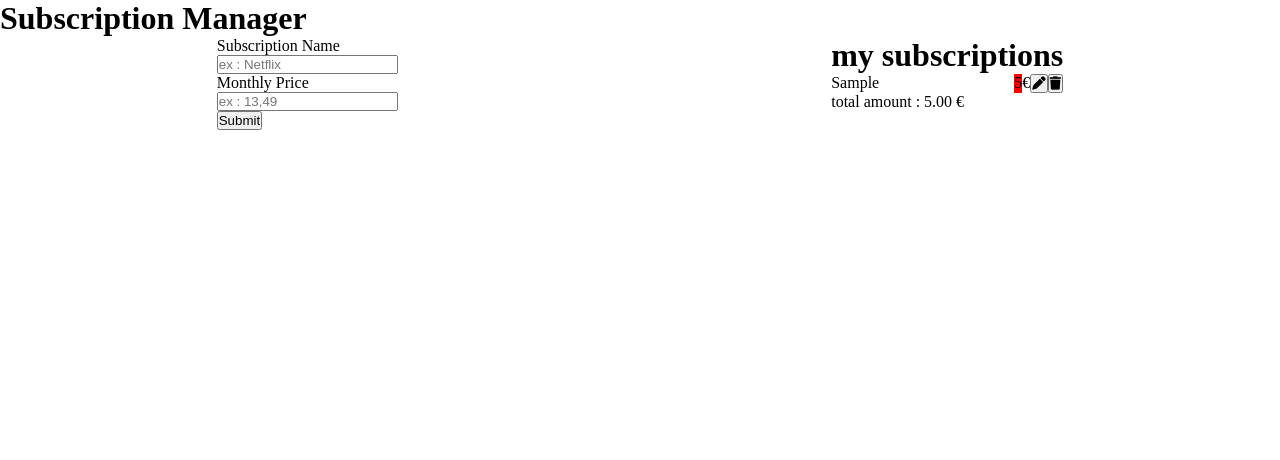
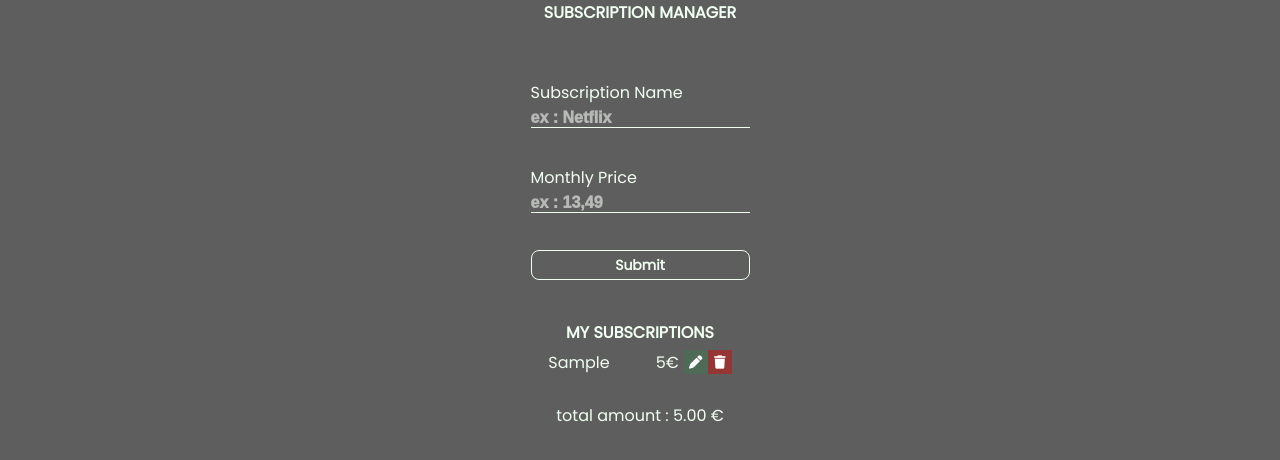
Before and after one commit to theBoldest/subscription_managemer, a plain HTML site: page index.html in a window 1280 px wide. Both pictures are taken after typing "Sample", "5" into the empty fields and a click on the button "Submit". Drawn offline with Linux system fonts and the light colour scheme; a web font is replaced by a local one.

Commit message:
Update style.css

```diff
--- a/style.css
+++ b/style.css
@@ -5,24 +5,159 @@
     box-sizing: border-box;
 }
 
+body{
+    font-family: 'Poppins', sans-serif;
+    background-color: rgb(94, 94, 94);
+    color: honeydew;
+}
 .content-container{
     display: flex;
     justify-content: space-around;
+    height: 100vh;
+    flex-direction: column;
+    align-items: center;
+}
+h1{
+    display: flex;
+    justify-content: center;
+    font-size: 1rem;
+    text-transform:uppercase;
+    color: honeydew;
+    padding-bottom: 5px;
+}
+.title{
+    display: flex;
+    justify-content: center;
+    margin-bottom: 50px;
 }
 
+.montant-total{
+    margin-top: 20px;
+    padding: 8px;
+    border-radius: 8px;
+}
+/* inputs */
+.name, .price{
+    background-color: rgb(94, 94, 94);
+    border: none;
+    border-bottom: solid 1px honeydew;
+    color: honeydew;
+    font-size: 1rem;
+    font-weight: 1000;
+    background: none;
+}
+
+.name::after{
+    border: none;
+    border-color: red;
+}
+::placeholder {
+    color: rgb(183, 185, 183);
+    font-size: 1 rem;
+  }
+
+input:focus::placeholder {
+    color: transparent;
+  }
+/* 2 containers */
+
+.left{
+    height: 25vh;
+    display: flex;
+    flex-direction: column;
+    justify-content: space-between;
+    position: absolute;
+    top: 80px;
+}
+.right{
+    position: absolute;
+    top: 40vh;
+}
+
+/* button */
+
+
+/* list */
+span{
+  padding-right: 5px;
+}
 .abo{
     display: flex;
+    margin-right: 0px;
     justify-content: space-between;
     list-style-type: none;
+    align-content: center;
 }
 
 .abo li{
     flex: 1;
+    padding-right: 10px;
+}
+
+.fa-pen{
+    pointer-events: none;
+    color: white;
+
 }
 .fa-trash{
     pointer-events: none;
+    color: white;
+
 }
 
-.abo-price{
-    background: red;
+.trashAbo{
+    height: 1.5rem;
+    width: 1.5rem;
+    background-color: rgb(148, 54, 54);
+	border-style: none;
 }
+
+.modifyAbo{
+    height: 1.5rem;
+    width: 1.5rem;
+    background-color: rgb(79, 107, 87);
+	border-style: none;
+}
+/* validate button */
+.validate {
+  background-color:rgb(94, 94, 94);
+  border: 1px solid honeydew;
+  border-radius: 8px;
+  box-sizing: border-box;
+  color: honeydew;
+  cursor: pointer;
+  display: inline-block;
+  font-family: 'Poppins', sans-serif;
+  font-size: 14px;
+  font-weight: 600;
+  line-height: 20px;
+  margin: 0;
+  outline: none;
+  padding: 4px;
+  position: relative;
+  text-align: center;
+  text-decoration: none;
+  touch-action: manipulation;
+  transition: box-shadow .2s,-ms-transform .1s,-webkit-transform .1s,transform .1s;
+  user-select: none;
+  -webkit-user-select: none;
+  width: auto;
+}
+
+.validate:focus-visible {
+  box-shadow: #222222 0 0 0 2px, rgba(255, 255, 255, 0.8) 0 0 0 4px;
+  transition: box-shadow .2s;
+}
+
+.validate:active {
+  background-color:rgb(94, 94, 94);
+  border-color: honeydew;
+  transform: scale(.96);
+}
+
+.validate:disabled {
+  border-color: #DDDDDD;
+  color: #DDDDDD;
+  cursor: not-allowed;
+  opacity: 1;
+}
```
